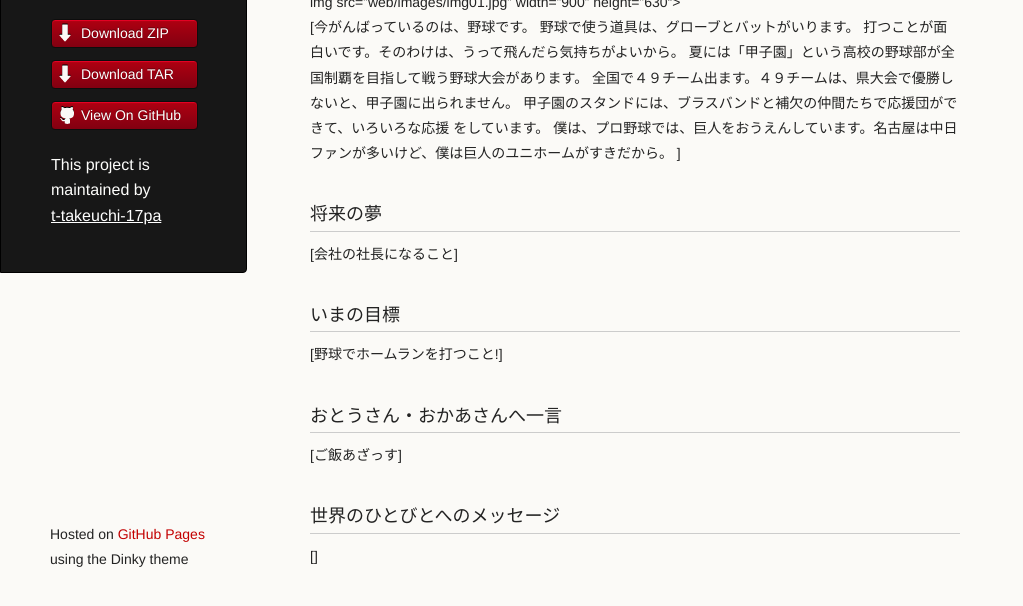
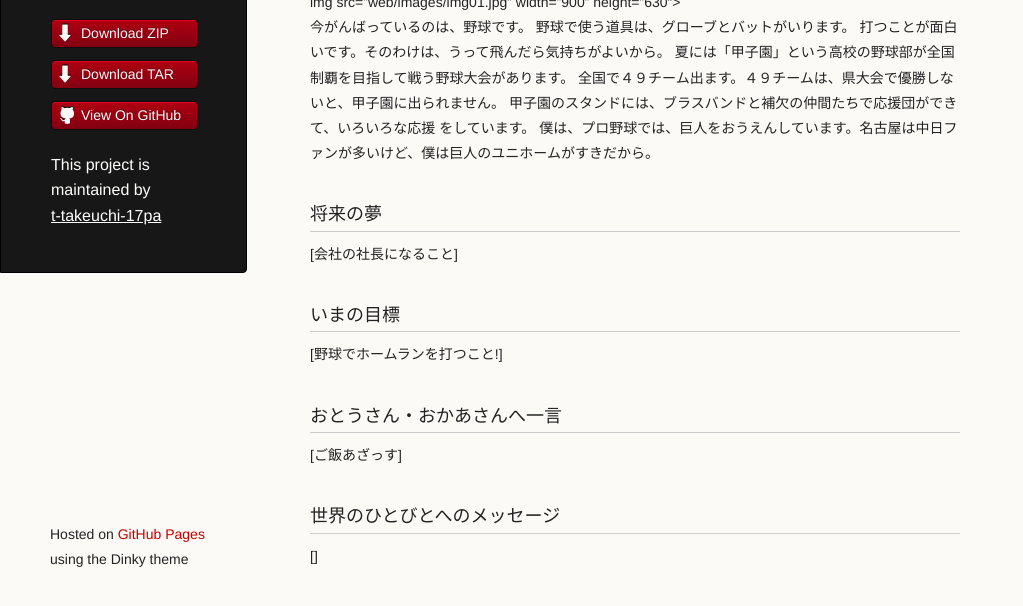
Before and after one commit to t-takeuchi-17pa/web, a plain HTML site: page index.html in a window 1280 px wide. Shown: the part 196-802 px from the top of the page, without its empty margins (0-1023 px from the left). Drawn offline with Linux system fonts and the light colour scheme.

Commit message:
Update index.html

```diff
--- a/index.html
+++ b/index.html
@@ -38,7 +38,7 @@
 <h3>
 <a id="好きなこと" class="anchor" href="#%E5%A5%BD%E3%81%8D%E3%81%AA%E3%81%93%E3%81%A8" aria-hidden="true"><span aria-hidden="true" class="octicon octicon-link"></span></a>好きなこと</h3>
 img src=”web/images/img01.jpg” width=”900” height=”630“>
-<p>[今がんばっているのは、野球です。
+<p>今がんばっているのは、野球です。
 野球で使う道具は、グローブとバットがいります。
 打つことが面白いです。そのわけは、うって飛んだら気持ちがよいから。
 夏には「甲子園」という高校の野球部が全国制覇を目指して戦う野球大会があります。
@@ -46,7 +46,7 @@ img src=”web/images/img01.jpg” width=”900” height=”630“>
 甲子園のスタンドには、ブラスバンドと補欠の仲間たちで応援団ができて、いろいろな応援
 をしています。
 僕は、プロ野球では、巨人をおうえんしています。名古屋は中日ファンが多いけど、僕は巨人のユニホームがすきだから。
-]</p>
+</p>
 
 <h3>
 <a id="将来の夢" class="anchor" href="#%E5%B0%86%E6%9D%A5%E3%81%AE%E5%A4%A2" aria-hidden="true"><span aria-hidden="true" class="octicon octicon-link"></span></a>将来の夢</h3>
```
